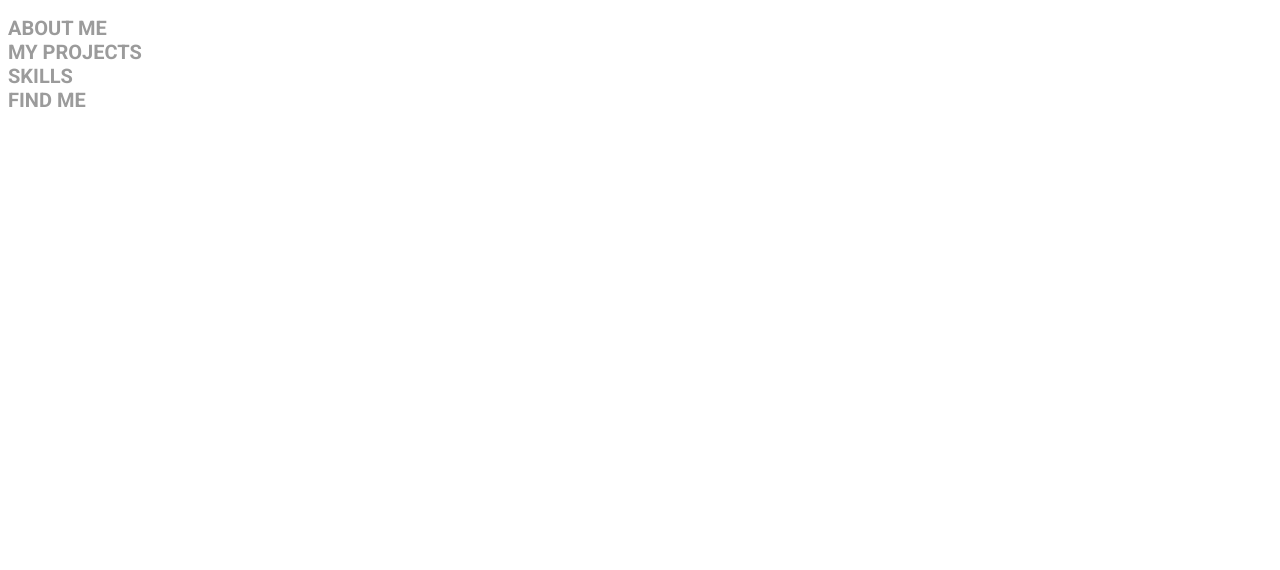
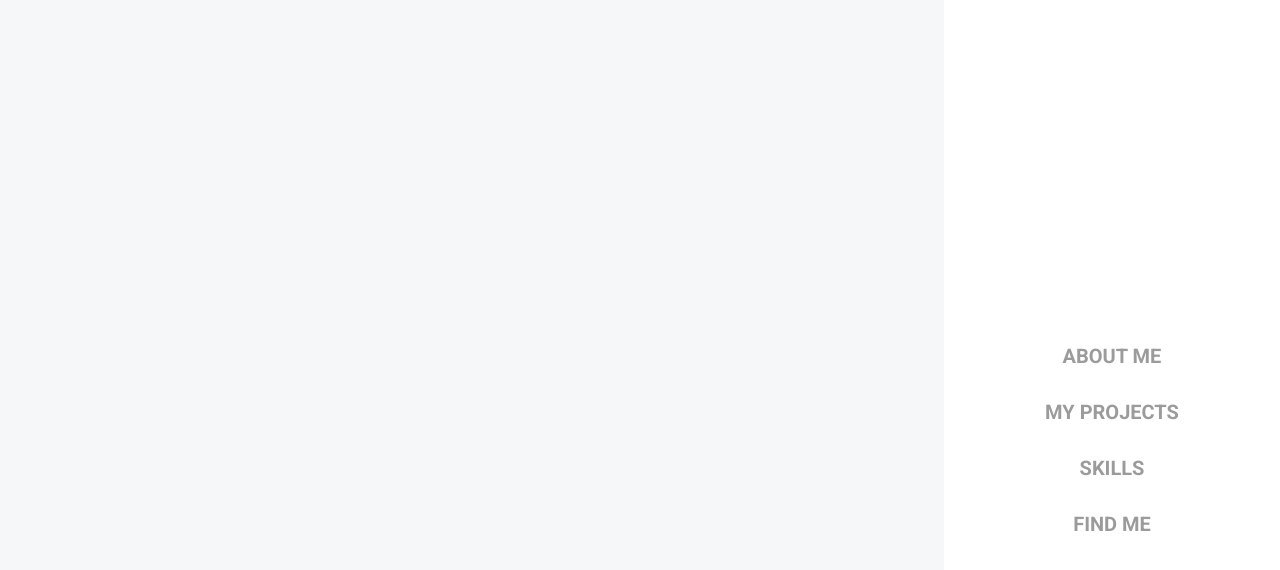
Before and after one commit to lbrndsn/portfolio, a React (Create React App) app: page / in a window 1280 px wide. Shown: the top 570 px of the page. Built offline with nearby package versions, Linux system fonts and the light colour scheme.

Commit message:
nav alignment

```diff
--- a/src/App.scss
+++ b/src/App.scss
@@ -1,23 +1,49 @@
 $primary-color: #FF7E00;
 $text-gray: #9B9B9B;
+$background-color: #F6F7F9;
+
+$padding-32: 32px;
+$padding-16: 16px;
+$padding-8: 8px;
+
 $font-size-nav: 20px;
 
 body {
   font-family: 'Roboto', sans-serif;
+  background-color: $background-color;
+  margin: 0;
+  padding: 0;
 }
 
 ul {
   padding: 0;
+  margin: 0;
 }
 
 ul li {
   list-style: none;
 }
 
+.nav-container {
+  background: white;
+  position: fixed;
+  right: 0;
+  height: 100%;
+  width: 20%;
+  padding: 40px;
+}
+
 nav {
+  display: flex;
+  height: 100%;
+  align-items: center;
+  justify-content: center;
+  text-align: center;
+
   li {
     text-transform: uppercase;
     font-weight: bold;
+    padding: $padding-16;
   }
 
   a {
--- a/src/Router.js
+++ b/src/Router.js
@@ -15,6 +15,7 @@ export default function Navigation() {
     return (
         <Router>
             <div>
+                <div className="nav-container">
                     <nav className="nav">
                         <ul>
                             <li>
@@ -31,21 +32,22 @@ export default function Navigation() {
                             </li>
                         </ul>
                     </nav>
+                </div>
 
                 {/* A <Switch> looks through its children <Route>s and
             renders the first one that matches the current URL. */}
                 <Switch>
                     <Route path="/contact">
-                        <Contact />
+                        <Contact/>
                     </Route>
                     <Route path="/skills">
-                        <Skills />
+                        <Skills/>
                     </Route>
                     <Route path="/projects">
-                        <Projects />
+                        <Projects/>
                     </Route>
                     <Route path="/about">
-                        <About />
+                        <About/>
                     </Route>
                 </Switch>
             </div>
```
Lines whose indentation alone changed are shown as unchanged.
